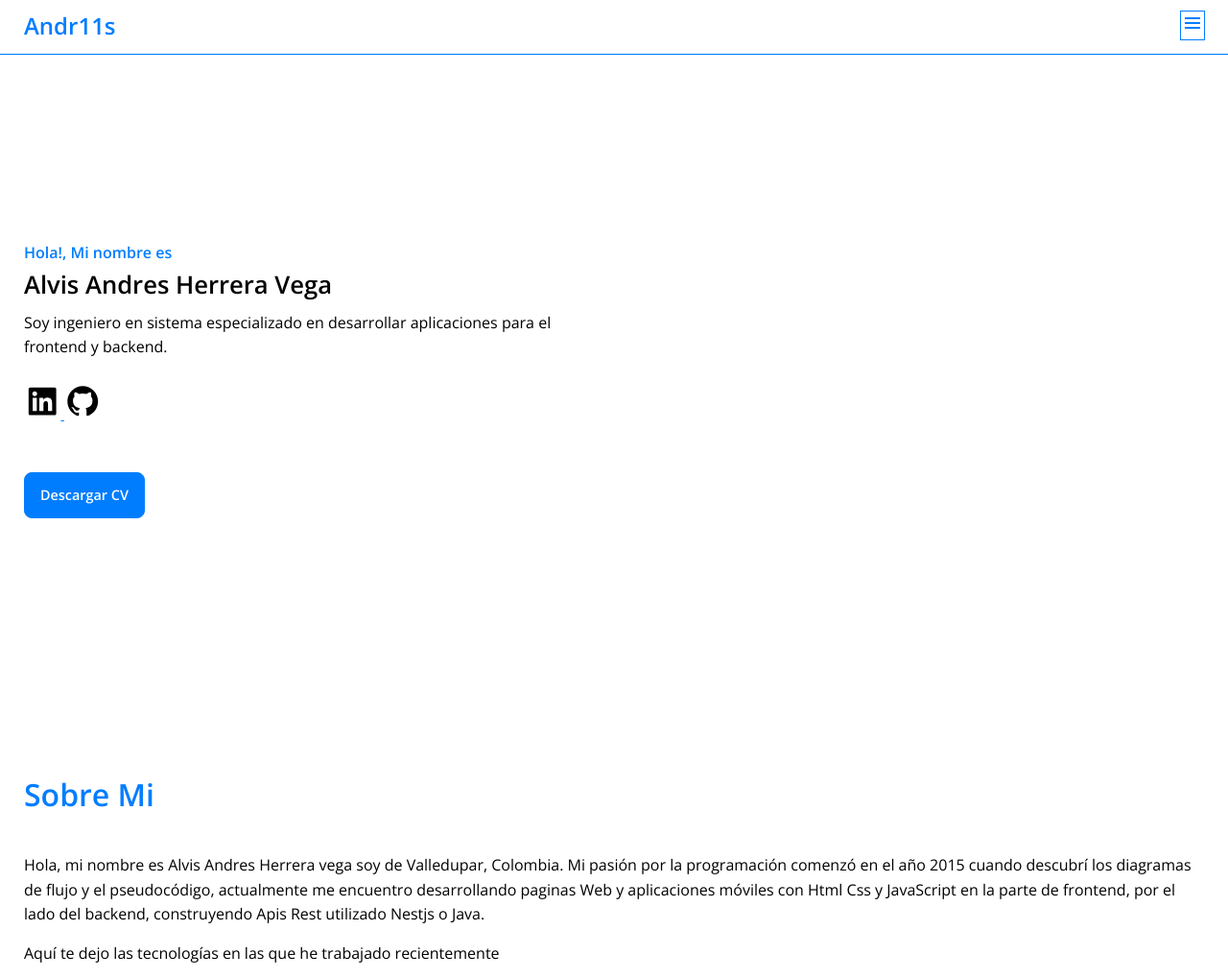
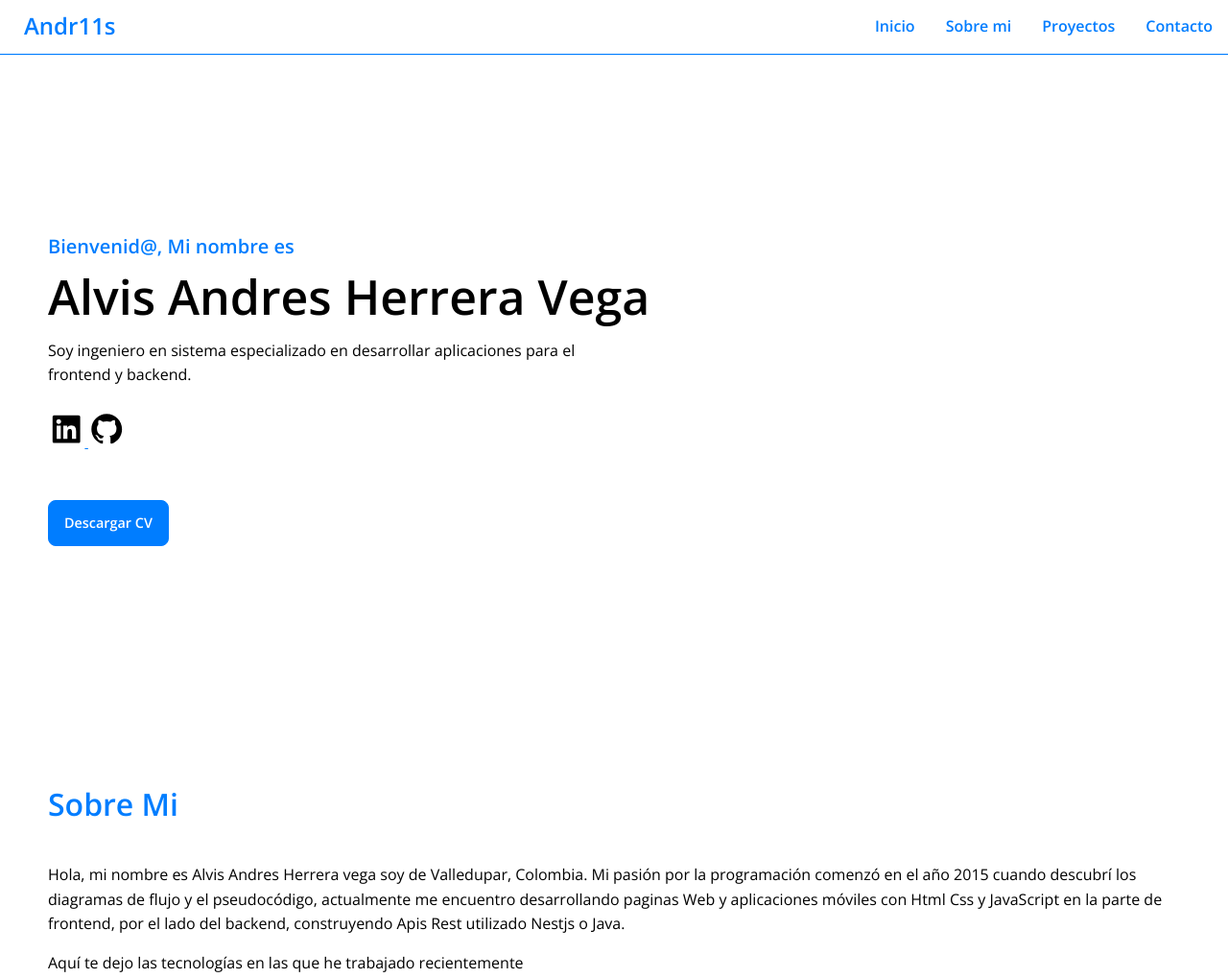
Before and after one commit to andr11s/Portafolio, a plain HTML site: page index.html in a window 1280 px wide. Shown: the top 1019 px of the page at 96% size. Drawn offline with nearby package versions, Linux system fonts and the light colour scheme.

Commit message:
feact: agrege ajuste 68px

```diff
--- a/index.css
+++ b/index.css
@@ -151,17 +151,18 @@ p {
 
 /* section inicio */
 .inicio {
-	padding: 0px 25px;
+	/* padding: 0px 25px; */
 }
 
 .inicio-title {
-	font-size: 1em;
-	/* font-size: clamp(40px, 8vw, 80px); */
+	/* font-size: 1em; */
+	font-size: clamp(10px, 5vw, 20px);
 }
 
 .inicio-subtile {
 	margin-top: 0.3rem;
-	font-size: 1.6em;
+	/* font-size: 1.6em; */
+	font-size: clamp(10px, 1.6em, 50px);
 	color: var(--text-color-secundary);
 }
 
@@ -169,7 +170,8 @@ p {
 	margin: 10px 0px 0px;
 	max-width: 550px;
 	color: var(--text-color-secundary);
-	font-size: 1em;
+	/* font-size: 1em; */
+	font-size: clamp(10px, 1em, 20px);
 }
 
 .inicio-icons svg {
@@ -195,7 +197,7 @@ p {
 
 /* section about */
 .about {
-	padding: 60px 25px;
+	padding: 60px 0px;
 }
 
 .about__paragraph {
@@ -247,7 +249,7 @@ p {
 /* section projects */
 
 .projects {
-	padding: 60px 25px;
+	padding: 60px 0px;
 }
 
 .projects__info {
@@ -267,7 +269,7 @@ p {
 	padding: 2rem 1.75rem;
 	border-radius: 0.5em;
 	cursor: pointer;
-
+	height: 100%;
 	background-color: var(--color-third);
 }
 
@@ -284,13 +286,13 @@ p {
 
 .projects-list {
 	display: flex;
-
 	padding: 0;
 	justify-content: flex-start;
 	color: var(--text-color-third);
 	list-style-type: none;
 	flex-grow: 1;
 	flex-wrap: wrap;
+	align-items: flex-end;
 	margin: 20px 0px 0px;
 }
 
@@ -312,7 +314,7 @@ p {
 
 /* section contacto */
 .contact {
-	padding: 60px 25px;
+	padding: 60px 0px;
 }
 
 .contact-content {
@@ -348,6 +350,9 @@ p {
 	font-size: 1rem;
 }
 /* section footer */
+.footer {
+	padding: 60px 0px 0px 0px;
+}
 .footer-icons {
 	display: flex;
 	justify-content: space-evenly;
@@ -369,9 +374,67 @@ p {
 }
 
 /* media queries */
-@media screen and (max-width: 768px) {
-	.about {
-		display: block;
+
+@media screen and (min-width: 1024px) {
+	#fill-height {
+		padding: 10px 150px;
+	}
+
+	.menu-btn {
+		display: none;
+	}
+}
+
+@media screen and (min-width: 768px) {
+	#fill-height {
+		padding: 10px 50px;
+	}
+
+	.menu {
+		display: inherit;
+		flex-direction: row;
+		justify-content: flex-end;
+		background-color: transparent;
+		top: 0;
+		opacity: 1;
+		pointer-events: auto;
+		transition: opacity 0.5s ease;
+	}
+
+	.section-title {
+		font-size: clamp(26px, 2.5vw, 32px);
+	}
+
+	.menu-btn {
+		display: none;
+	}
+
+	.inicio-title {
+		/* font-size: 1em; */
+		font-size: clamp(10px, 2vw, 20px);
+	}
+
+	.inicio-subtile {
+		/* font-size: 1.6em; */
+		font-size: clamp(10px, 3.8em, 50px);
+	}
+
+	.menu a {
+		font-size: 1rem;
+	}
+
+	.about__paragraph {
+		color: var(--text-color-secundary);
+		font-size: 1rem;
+		margin: 0px 0px 15px;
+	}
+
+	.list {
+		grid-template-columns: repeat(3, minmax(240px, 200px));
+	}
+
+	.about-img {
+		width: 45%;
 	}
 }
 
@@ -393,5 +456,9 @@ p {
 
 .section-title {
 	margin: 10px 0px 40px;
-	font-size: clamp(26px, 5vw, 32px);
+	font-size: clamp(26px, 2.5vw, 32px);
 }
+
+.fill-height {
+	padding: 10px 25px;
+}
--- a/index.html
+++ b/index.html
@@ -28,7 +28,7 @@
 		<link rel="stylesheet" href="index.css" />
 	</head>
 	<body>
-		<header class="header">
+		<header class="header fill-height">
 			<div class="header__container">
 				<div class="logo"><a href="index.html">Andr11s</a></div>
 				<div class="menu-btn">
@@ -61,9 +61,9 @@
 			</div>
 		</header>
 
-		<main>
+		<main class="fill-height" id="fill-height">
 			<section class="inicio container" id="inicio">
-				<h2 class="inicio-title">Hola!, Mi nombre es</h2>
+				<h2 class="inicio-title">Bienvenid@, Mi nombre es</h2>
 				<h1 class="inicio-subtile">Alvis Andres Herrera Vega</h1>
 				<p class="inicio-paragraph">
 					Soy ingeniero en sistema especializado en desarrollar aplicaciones
@@ -189,7 +189,7 @@
 							</div>
 							<h3 class="projects-title">Yucapp</h3>
 							<p class="projects-description">
-								Este Aplicación Móvil esta enfocado al turismo de la ciudad de
+								Aplicación Móvil enfocado en el turismo de la ciudad de
 								Valledupar, Colombia.
 							</p>
 
```
